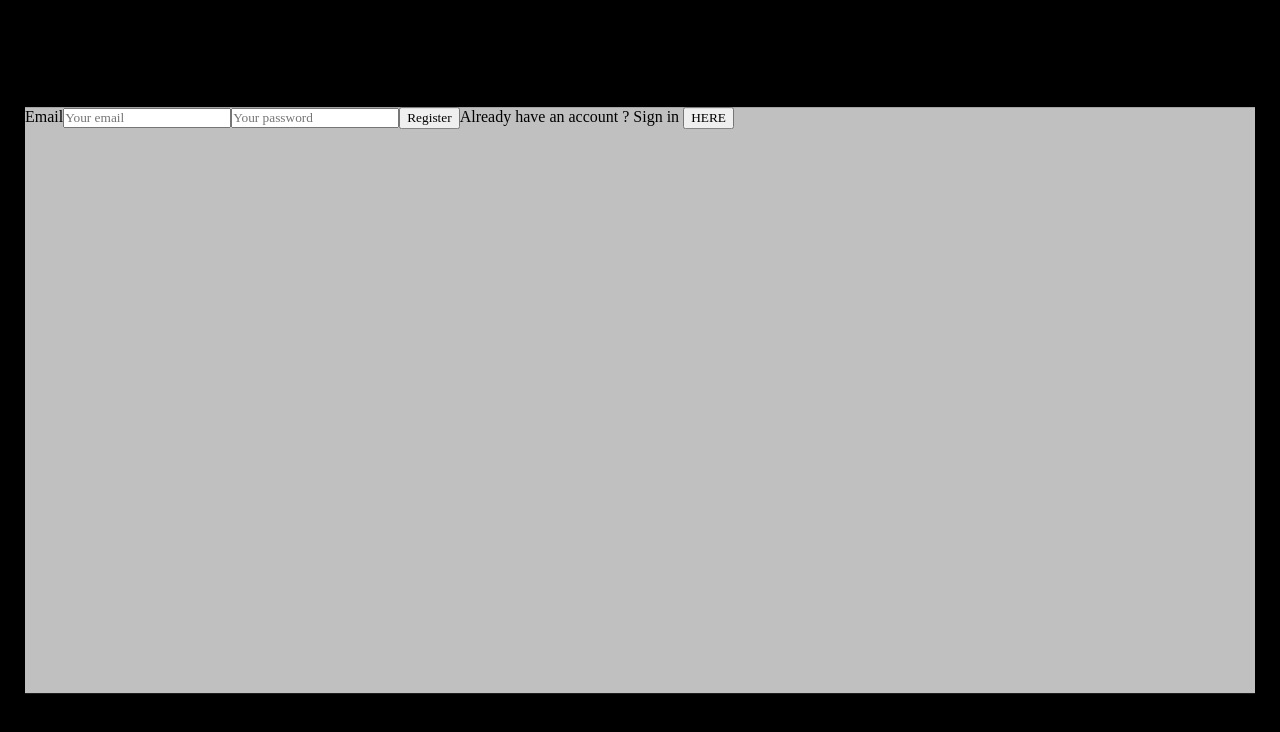
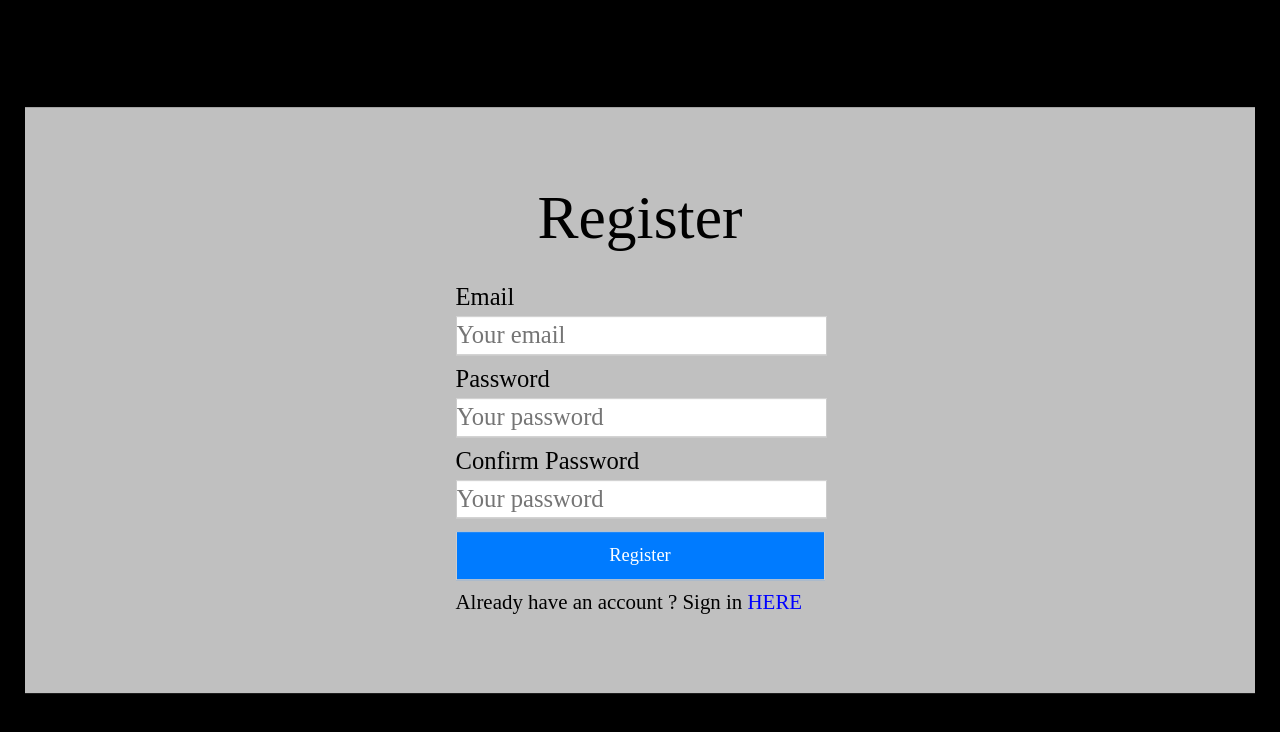
Before and after one commit to aleksandar-radev/animal-idle, a React (Vite) app: page /animal-idle/register in a window 1280 px wide. Shown: the top 732 px of the page. Built offline with nearby package versions, Linux system fonts and the light colour scheme; no server answers; a web font is replaced by a local one.

Commit message:
add design for login/register

```diff
--- a/src/main/LoginScreen.jsx
+++ b/src/main/LoginScreen.jsx
@@ -1,7 +1,7 @@
 import { useState } from 'react';
+import { useNavigate } from 'react-router-dom';
 import { AuthRepo } from '../api/AuthRepo';
 import './LoginScreen.scss';
-import { useNavigate } from 'react-router-dom';
 
 export default function LoginScreen() {
   const [loading, setLoading] = useState(false);
@@ -24,7 +24,7 @@ export default function LoginScreen() {
     }
   };
 
-  const register = () => {
+  const goToRegister = () => {
     navigate('/register');
   };
 
@@ -35,6 +35,7 @@ export default function LoginScreen() {
       ) : (
         <div className="LoginScreen">
           <form onSubmit={handleLogin} className="LoginScreen-form">
+            <div className="LoginScreen-form-title">Login</div>
             <label htmlFor="email" className="LoginScreen-form-label">
               Email
             </label>
@@ -55,13 +56,13 @@ export default function LoginScreen() {
               onChange={(e) => setPassword(e.target.value)}
               className="LoginScreen-form-input"
             />
-            <button className="LoginScreen-form-button" aria-live="polite">
-              Log in
-            </button>
-            Don&apos;t have an account ? Sign up{' '}
-            <button onClick={register} className="LoginScreen-form-button">
-              HERE
-            </button>
+            <button className="LoginScreen-form-button">Log in</button>
+            <div className="LoginScreen-form-message">
+              Don&apos;t have an account ? Sign up{' '}
+              <span onClick={goToRegister} className="LoginScreen-form-message-button">
+                HERE
+              </span>
+            </div>
           </form>
         </div>
       )}
--- a/src/main/LoginScreen.scss
+++ b/src/main/LoginScreen.scss
@@ -5,34 +5,60 @@
   justify-content: center;
   align-items: center;
   &-form {
-    width: 300px;
-    margin: 20px auto;
-    padding: 10px;
+    display: flex;
+    flex-direction: column;
+    width: pix(300);
+    margin: pix(20) auto;
+    padding: pix(10);
+
+    &-title {
+      display: flex;
+      justify-content: center;
+      align-items: center;
+      font-size: pix(50);
+      margin-bottom: pix(30);
+    }
+
     &-label {
       display: block;
-      margin-bottom: 5px;
+      font-size: pix(20);
+      margin-bottom: pix(5);
     }
 
     &-input {
       display: block;
       width: 100%;
-      margin-bottom: 10px;
-      padding: 5px 0px;
-      border: 1px solid #ccc;
+      height: pix(10);
+      margin-bottom: pix(10);
+      padding: pix(10) pix(0);
+      border: pix(1) solid #ccc;
+      font-size: pix(20);
     }
 
     &-button {
       display: block;
       width: 100%;
-      padding: 10px;
+      height: pix(40);
+      padding: pix(10);
+      font-size: pix(15);
       background-color: #007bff;
+      border: pix(1) solid #ccc;
       color: white;
-      border: none;
       cursor: pointer;
 
       &:hover {
         background-color: #0069d9;
       }
     }
+
+    &-message {
+      margin-top: pix(10);
+      font-size: pix(18);
+
+      &-button {
+        color: blue;
+        cursor: pointer;
+      }
+    }
   }
 }
--- a/src/main/RegisterScreen.jsx
+++ b/src/main/RegisterScreen.jsx
@@ -1,7 +1,7 @@
 import { useState } from 'react';
 import { useNavigate } from 'react-router-dom';
 import { AuthRepo } from '../api/AuthRepo';
-import './LoginScreen.scss';
+import './RegisterScreen.scss';
 
 export default function RegisterScreen() {
   const [loading, setLoading] = useState(false);
@@ -16,7 +16,7 @@ export default function RegisterScreen() {
       setLoading(true);
       const { error } = await AuthRepo.signUp(email, password);
       if (error) throw error;
-      alert('Check your email for the login link!');
+      navigate('/');
     } catch (error) {
       alert(error.error_description || error.message);
     } finally {
@@ -24,7 +24,7 @@ export default function RegisterScreen() {
     }
   };
 
-  const login = () => {
+  const goToLogin = () => {
     navigate('/login');
   };
 
@@ -33,27 +33,48 @@ export default function RegisterScreen() {
       {loading ? (
         'Creating an account...'
       ) : (
-        <>
-          <form onSubmit={handleSignUp}>
-            <label htmlFor="email">Email</label>
+        <div className="RegisterScreen">
+          <form onSubmit={handleSignUp} className="RegisterScreen-form">
+            <div className="RegisterScreen-form-title">Register</div>
+            <label htmlFor="email" className="RegisterScreen-form-label">
+              Email
+            </label>
             <input
               type="email"
               placeholder="Your email"
               value={email}
               onChange={(e) => setEmail(e.target.value)}
+              className="RegisterScreen-form-input"
             />
+            <label htmlFor="email" className="RegisterScreen-form-label">
+              Password
+            </label>
             <input
               type="password"
               placeholder="Your password"
               value={password}
               onChange={(e) => setPassword(e.target.value)}
+              className="RegisterScreen-form-input"
             />
-            <button className="button block" aria-live="polite">
-              Register
-            </button>
-            Already have an account ? Sign in <button onClick={login}>HERE</button>
+            <label htmlFor="email" className="RegisterScreen-form-label">
+              Confirm Password
+            </label>
+            <input
+              type="password"
+              placeholder="Your password"
+              value={password}
+              onChange={(e) => setPassword(e.target.value)}
+              className="RegisterScreen-form-input"
+            />
+            <button className="RegisterScreen-form-button">Register</button>
+            <div className="RegisterScreen-form-message">
+              Already have an account ? Sign in{' '}
+              <span onClick={goToLogin} className="RegisterScreen-form-message-button">
+                HERE
+              </span>
+            </div>
           </form>
-        </>
+        </div>
       )}
     </>
   );
--- a/src/main/RegisterScreen.scss
+++ b/src/main/RegisterScreen.scss
@@ -0,0 +1,64 @@
+@import '../constants/variables.scss';
+
+.RegisterScreen {
+  display: flex;
+  justify-content: center;
+  align-items: center;
+  &-form {
+    display: flex;
+    flex-direction: column;
+    width: pix(300);
+    margin: pix(20) auto;
+    padding: pix(10);
+
+    &-title {
+      display: flex;
+      justify-content: center;
+      align-items: center;
+      font-size: pix(50);
+      margin-bottom: pix(30);
+    }
+
+    &-label {
+      display: block;
+      font-size: pix(20);
+      margin-bottom: pix(5);
+    }
+
+    &-input {
+      display: block;
+      width: 100%;
+      height: pix(10);
+      margin-bottom: pix(10);
+      padding: pix(10) pix(0);
+      border: pix(1) solid #ccc;
+      font-size: pix(20);
+    }
+
+    &-button {
+      display: block;
+      width: 100%;
+      height: pix(40);
+      padding: pix(10);
+      font-size: pix(15);
+      background-color: #007bff;
+      border: pix(1) solid #ccc;
+      color: white;
+      cursor: pointer;
+
+      &:hover {
+        background-color: #0069d9;
+      }
+    }
+
+    &-message {
+      margin-top: pix(10);
+      font-size: pix(17);
+
+      &-button {
+        color: blue;
+        cursor: pointer;
+      }
+    }
+  }
+}
```
